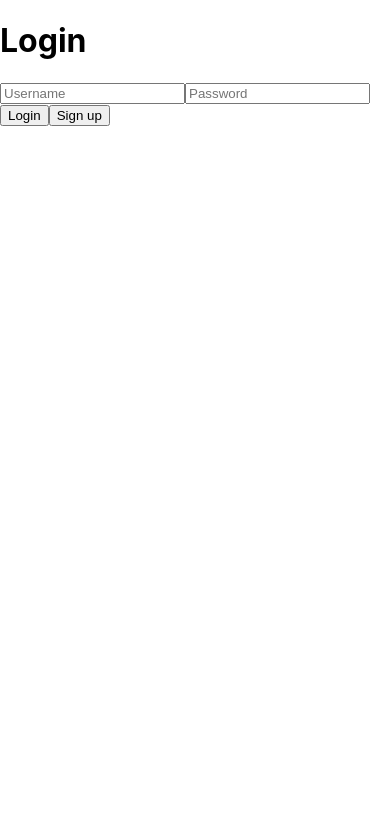
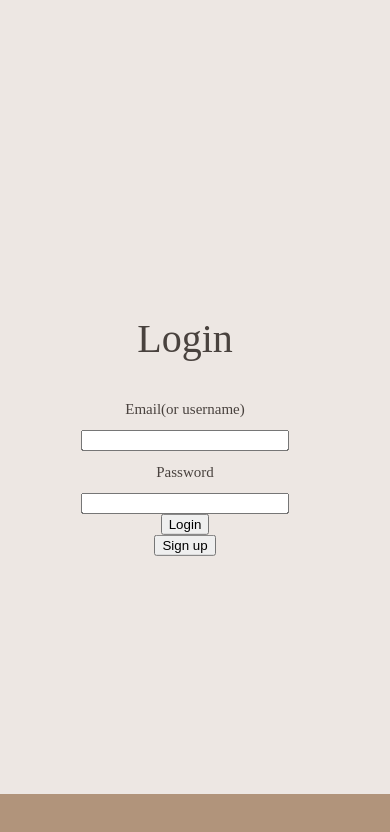
Before and after one commit to matt0125/Scheduler, a React (Create React App) app in the folder web/: page / in a window 390 px wide. Shown: the top 832 px of the page. Built offline with nearby package versions, Linux system fonts and the light colour scheme.

Commit message:
login and register changes
More login and register changes

```diff
--- a/web/package.json
+++ b/web/package.json
@@ -8,6 +8,7 @@
     "@testing-library/user-event": "^13.5.0",
     "axios": "^1.5.1",
     "react": "^18.2.0",
+    "react-bootstrap": "^2.9.1",
     "react-dom": "^18.2.0",
     "react-router-dom": "^6.17.0",
     "react-scripts": "5.0.1",
--- a/web/src/pages/Login.js
+++ b/web/src/pages/Login.js
@@ -1,7 +1,8 @@
 import React, { useState } from "react";
 import { useNavigate } from "react-router-dom";
 import Register from "./Register";
-
+import "../styles/Login.css";
+import { Container, Row, Col } from "react-bootstrap";
 
 const Login = () => {
   const [username, setUsername] = useState("");
@@ -36,7 +37,6 @@ const Login = () => {
 
     // Call the backend API to authenticate the user
     // TODO: Replace this with a real API call
-    // TODO: Replace this with a real API call
     const response = await fetch("http://large.poosd-project.com/api/login", {
       method: "POST",
       headers: {
@@ -45,9 +45,8 @@ const Login = () => {
       body: JSON.stringify({ username: username, password: password }),
     });
 
-
-    console.log(JSON.stringify({ username, password }))
-    console.log(response.status)
+    console.log(JSON.stringify({ username, password }));
+    console.log(response.status);
 
     // Check the response status code
     if (response.status === 200) {
@@ -60,20 +59,25 @@ const Login = () => {
   };
 
   return (
-    <div className="login-page">
-      <h1>Login</h1>
+      <Container>
+        <Row>
+          <Col>
             <form onSubmit={handleSubmit}>
+              <div className="login-box">
+                <h1 class="font-family-katibeh">Login</h1>
+                <h2 class="username">Email(or username)</h2>
                 <input
                   type="text"
                   name="username"
-          placeholder="Username"
+                  placeholder=""
                   value={username}
                   onChange={(e) => setUsername(e.target.value)}
                 />
+                <h2 class="password">Password</h2>
                 <input
                   type="password"
                   name="password"
-          placeholder="Password"
+                  placeholder=""
                   value={password}
                   onChange={(e) => setPassword(e.target.value)}
                 />
@@ -81,8 +85,13 @@ const Login = () => {
                 <button type="button" onClick={() => navigate("/register")}>
                   Sign up
                 </button>
+              </div>
             </form>
-    </div>
+          </Col>
+        </Row>
+        <footer style={{ backgroundColor: "#B1947B;" }}>
+        </footer>
+      </Container>
   );
 };
 
--- a/web/src/pages/Register.js
+++ b/web/src/pages/Register.js
@@ -1,5 +1,6 @@
 import React, { useState } from 'react';
 import axios from 'axios';
+import "../styles/Register.css";
 
 const Register = () => {
   const [formData, setFormData] = useState({
--- a/web/src/styles/Login.css
+++ b/web/src/styles/Login.css
@@ -1,25 +1,33 @@
 body {
   background-color: #EDE7E3;
-  margin: 0;
-  font-family: -apple-system, BlinkMacSystemFont, 'Segoe UI', 'Roboto', 'Oxygen',
-    'Ubuntu', 'Cantarell', 'Fira Sans', 'Droid Sans', 'Helvetica Neue',
-    sans-serif;
-  -webkit-font-smoothing: antialiased;
-  -moz-osx-font-smoothing: grayscale;
-  box-sizing: border-box;
-  overflow: hidden; /* Hide scrollbars */
 }
 
-.login-container {
+footer {
+  background-color: #B1947B;
   display: flex;
   justify-content: center;
   align-items: center;
-  min-height: 100vh;
   width: 100%;
-  overflow: auto; /* Enable scroll within the container if needed */
+  height: 100px;
+  color: white;
+  position: fixed;
+  bottom: 0;
 }
 
-.AppName {
+
+@media (max-width: 768px) {
+  footer {
+    height: 50px;
+  }
+}
+
+@media (max-width: 768px) {
+  footer {
+    flex-direction: column;
+  }
+}
+
+h1 {
   color: #49423E;
   text-align: center;
   font-family: Katibeh;
@@ -29,29 +37,50 @@ body {
   line-height: normal;
 }
 
-.loginTitle {
+
+.login-box {
+  position: fixed;
+  top: 50%;
+  right: 0;
+  width: 50%;
+  transform: translate(0%, -50%);
+  background-color: E7D8CC;
+  padding: 20px;
+  border-radius: 5px;
+  display: grid;
+  align-self: center;
+  place-items: center;
+}
+
+@media (max-width: 576px) {
+  .login-box {
+    width: 100%;
+    padding: 10px;
+    border-radius: 3px;
+  }
+}
+
+.username{
   color: #49423E;
   text-align: center;
   font-family: Katibeh;
-  font-size: 40px;
+  font-size: 15px;
   font-style: normal;
-  font-weight: 400;
+  font-weight: 10;
   line-height: normal;
 }
 
-.login-form {
+.password{
+  color: #49423E;
   text-align: center;
-  max-width: 400px;
-  width: 100%;
+  font-family: Katibeh;
+  font-size: 15px;
+  font-style: normal;
+  font-weight: 10;
+  line-height: normal;
+}
+
+  input {
+  width: 200px;
   margin: 0 auto;
 }
-
-.footer {
-  background-color: #B1947B;
-  color: #ffffff;
-  text-align: center;
-  position: absolute;
-  bottom: 0;
-  width: 100%;
-  padding: 60px;
-}
```
Also changed, not shown: 1 other file (tests, documents, lock files or other folders). Lines whose indentation alone changed are shown as unchanged.
